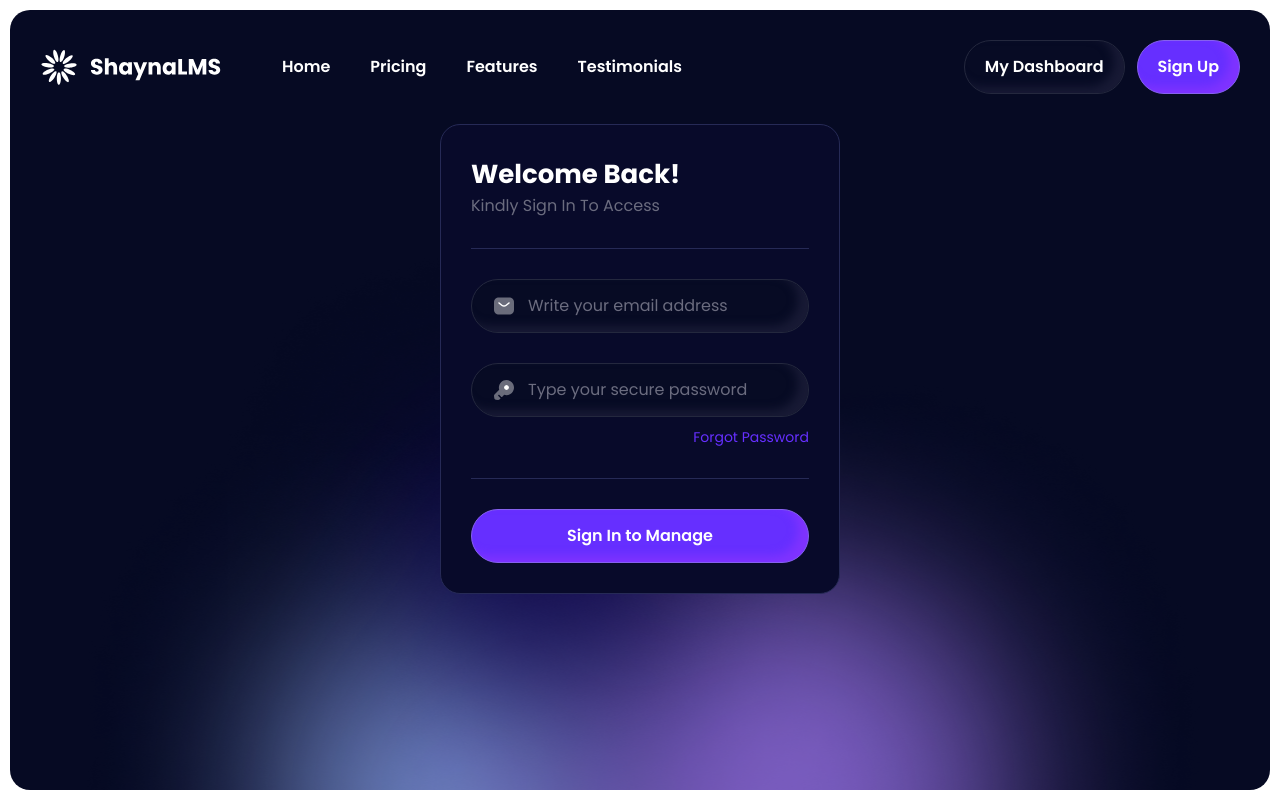
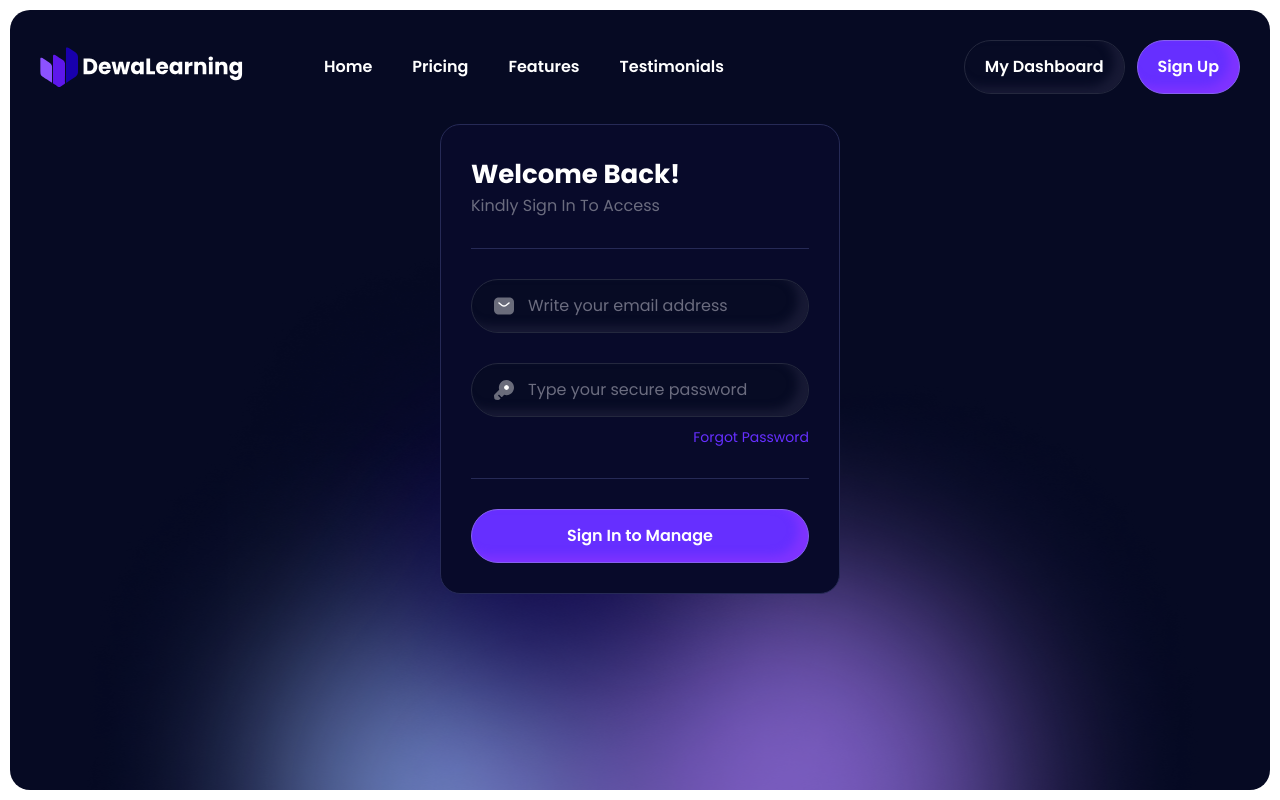
Before and after one commit to dewanthaaa/Frontend-Learning-Management-System, a React (Vite) app: page / in a window 1280 px wide. Built offline with nearby package versions, Linux system fonts and the light colour scheme; no server answers.

Commit message:
add: new logo replacement at navbar

```diff
--- a/src/components/navbar.jsx
+++ b/src/components/navbar.jsx
@@ -3,10 +3,10 @@ import { Link } from "react-router-dom";
 
 export default function Navbar() {
   return (
-    <div className="flex items-center gap-[60px]">
+    <div className="flex items-center gap-[60px] max-w-56">
       <img
-        src="/assets/images/logos/logo.svg"
-        className="flex shrink-0"
+        src="/assets/images/logos/logo2.svg"
+        className="flex shrink-0 object-contain"
         alt="logo"
       />
       <ul className="flex items-center gap-10">
```
